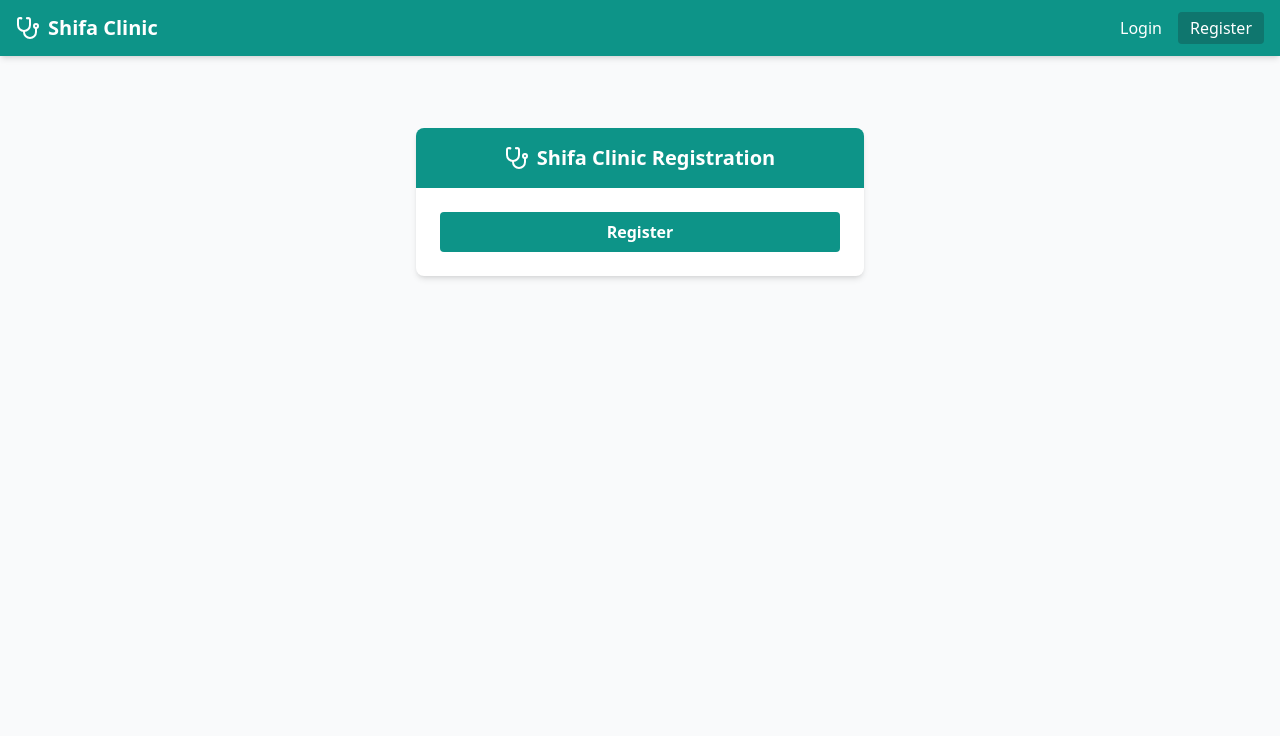
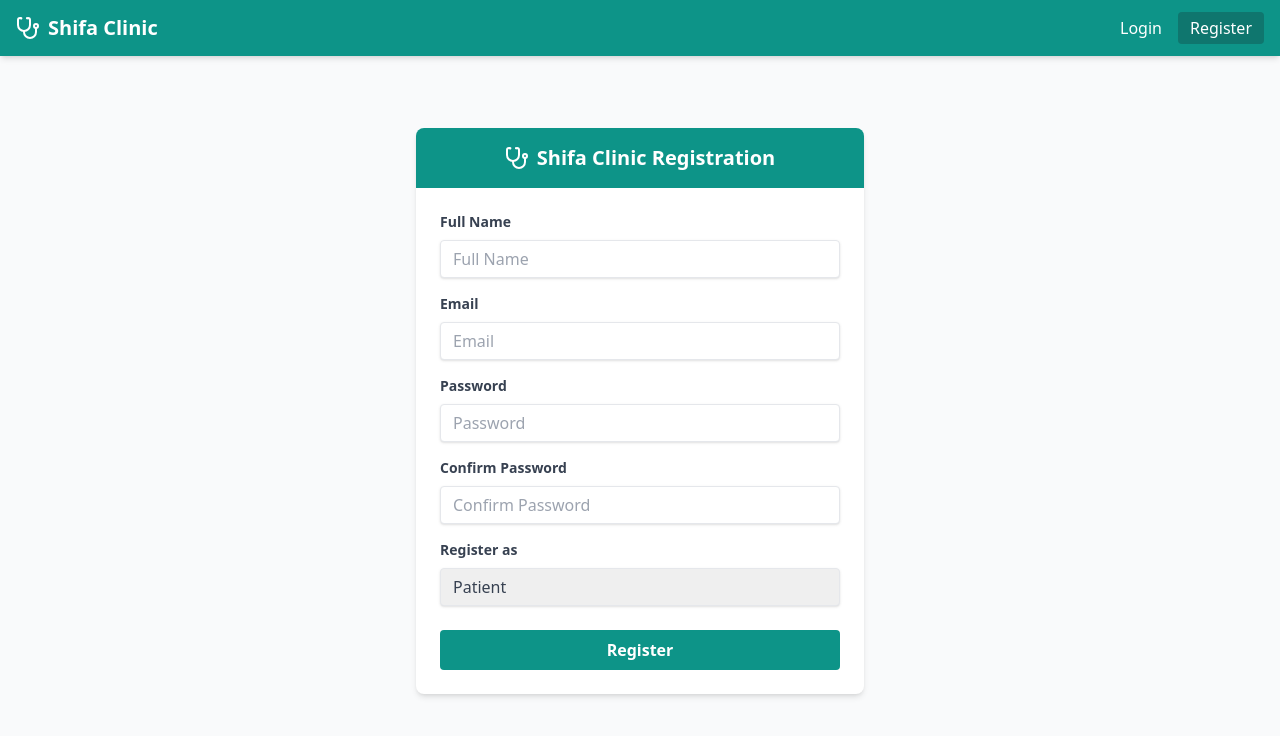
Before and after one commit to sammyifelse/clinic-frontend, a React (Vite) app: page /register in a window 1280 px wide. Shown: the top 736 px of the page. Built offline with nearby package versions, Linux system fonts and the light colour scheme.

Commit message:
Revert "dir"
This reverts commit 753aa61ea7e382623c72af39ba1fb74c5414cf9e.

```diff
--- a/src/pages/Register.tsx
+++ b/src/pages/Register.tsx
@@ -42,12 +42,7 @@ const Register: React.FC = () => {
         role: formData.role
       });
 
-      // Navigate based on the role after successful registration
-      if (formData.role === 'patient') {
-        navigate('/patient-registration');
-      } else {
-        navigate('/login'); // For doctors, navigate to login
-      }
+      navigate('/login');
     } catch (err: any) {
       setError(err.response?.data?.message || 'Registration failed. Please try again.');
     } finally {
@@ -70,7 +65,89 @@ const Register: React.FC = () => {
         )}
 
         <form onSubmit={handleSubmit}>
-          {/* ... (rest of the form remains the same) */}
+          <div className="mb-4">
+            <label className="block text-gray-700 text-sm font-bold mb-2" htmlFor="name">
+              Full Name
+            </label>
+            <input
+              className="shadow appearance-none border rounded w-full py-2 px-3 text-gray-700 leading-tight focus:outline-none focus:shadow-outline"
+              id="name"
+              type="text"
+              name="name"
+              placeholder="Full Name"
+              value={formData.name}
+              onChange={handleChange}
+              required
+            />
+          </div>
+
+          <div className="mb-4">
+            <label className="block text-gray-700 text-sm font-bold mb-2" htmlFor="email">
+              Email
+            </label>
+            <input
+              className="shadow appearance-none border rounded w-full py-2 px-3 text-gray-700 leading-tight focus:outline-none focus:shadow-outline"
+              id="email"
+              type="email"
+              name="email"
+              placeholder="Email"
+              value={formData.email}
+              onChange={handleChange}
+              required
+            />
+          </div>
+
+          <div className="mb-4">
+            <label className="block text-gray-700 text-sm font-bold mb-2" htmlFor="password">
+              Password
+            </label>
+            <input
+              className="shadow appearance-none border rounded w-full py-2 px-3 text-gray-700 leading-tight focus:outline-none focus:shadow-outline"
+              id="password"
+              type="password"
+              name="password"
+              placeholder="Password"
+              value={formData.password}
+              onChange={handleChange}
+              required
+              minLength={6}
+            />
+          </div>
+
+          <div className="mb-4">
+            <label className="block text-gray-700 text-sm font-bold mb-2" htmlFor="confirmPassword">
+              Confirm Password
+            </label>
+            <input
+              className="shadow appearance-none border rounded w-full py-2 px-3 text-gray-700 leading-tight focus:outline-none focus:shadow-outline"
+              id="confirmPassword"
+              type="password"
+              name="confirmPassword"
+              placeholder="Confirm Password"
+              value={formData.confirmPassword}
+              onChange={handleChange}
+              required
+              minLength={6}
+            />
+          </div>
+
+          <div className="mb-6">
+            <label className="block text-gray-700 text-sm font-bold mb-2" htmlFor="role">
+              Register as
+            </label>
+            <select
+              className="shadow appearance-none border rounded w-full py-2 px-3 text-gray-700 leading-tight focus:outline-none focus:shadow-outline"
+              id="role"
+              name="role"
+              value={formData.role}
+              onChange={handleChange}
+              required
+            >
+              <option value="patient">Patient</option>
+              <option value="doctor">Doctor</option>
+            </select>
+          </div>
+
           <div className="flex items-center justify-between">
             <button
               className="bg-teal-600 hover:bg-teal-700 text-white font-bold py-2 px-4 rounded focus:outline-none focus:shadow-outline w-full"
```
